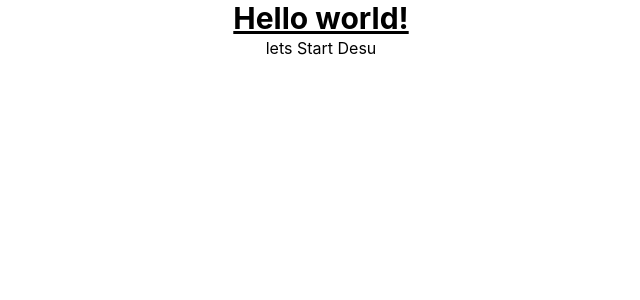
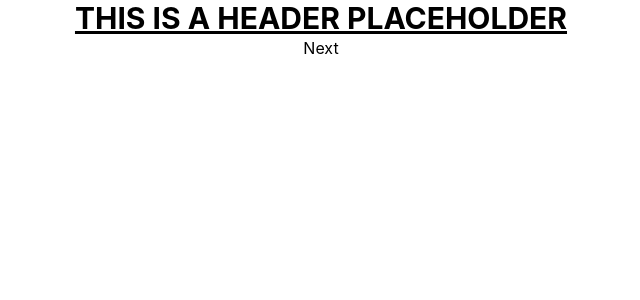
Before and after one commit to G123-jp/react_assignment, a React (Create React App) app: page / in a window 1280 px wide. Shown: the top 300 px of the page, without its empty margins (319-959 px from the left). Built offline with nearby package versions, Linux system fonts and the light colour scheme.

Commit message:
IMPLEMENTED: button stepper and step render functionality

```diff
--- a/src/components/main_form.tsx
+++ b/src/components/main_form.tsx
@@ -8,12 +8,62 @@ import Step_5 from "./step_5";
 const MainFormPage: React.FC = () => {
     const [step, setStep] = useState<number>(0);
 
+    const nextButtonHandler = () => {
+        if(step === 0){
+            setStep(step + 1)
+        }else if(step === 1){
+            setStep(step + 1)
+        }else if(step === 2){
+            setStep(step + 1)
+        }else if(step === 3){
+            setStep(step + 1)
+        }else if(step === 4){
+            setStep(step + 1)
+        }else if(step=== 5){
+            setStep(0)
+        }
+        console.log(step)
+    };
+
+    const backButtonHandler = () => {
+        setStep(step - 1)
+        console.log(step)
+    };
+
+    const conditionalButtonStepper = (step:number) => {
+        if(step === 1){
+            return <Step_1/>
+        }else if(step ===2){
+            return <Step_2/>
+        }else if(step ===3){
+            return <Step_3/>
+        }else if(step === 4){
+            return <Step_4/>
+        }else if(step === 5){
+            return <Step_5/>
+        }else return
+    }
+
     return(
         <div>
-            <h1 className="text-3xl font-bold underline">
-                Hello world!
-            </h1>
-            <div>lets Start Desu</div>
+            <div>
+                <h3 className="text-3xl font-bold underline">THIS IS A HEADER PLACEHOLDER</h3>
+            </div>
+            <div>
+                {conditionalButtonStepper(step)}
+            </div>
+            <div className="button-row">
+                <div className="back-button">
+                {
+                    step > 0 && step<5 && <button onClick={() => setStep(step - 1)}>Back</button>
+                }
+                </div>
+                <div className="next-button">
+                    <button onClick={()=>{nextButtonHandler()}} className="justify-content align-items">
+                        Next
+                    </button>
+                </div>
+            </div>
         </div>
     )
 };
--- a/src/components/step_1.tsx
+++ b/src/components/step_1.tsx
@@ -1,7 +1,7 @@
 
 const Step_1: React.FC = () => {
     return (
-        <div></div>
+        <div>step 1</div>
     )
 };
 
--- a/src/components/step_2.tsx
+++ b/src/components/step_2.tsx
@@ -1,6 +1,6 @@
 const Step_2: React.FC = () => {
     return (
-        <div></div>
+        <div>step 2</div>
     )
 };
 
--- a/src/components/step_3.tsx
+++ b/src/components/step_3.tsx
@@ -1,6 +1,6 @@
 const Step_3: React.FC = () => {
     return (
-        <div></div>
+        <div>step 3</div>
     )
 };
 
--- a/src/components/step_4.tsx
+++ b/src/components/step_4.tsx
@@ -1,6 +1,6 @@
 const Step_4: React.FC = () => {
     return (
-        <div></div>
+        <div>step 4</div>
     )
 };
 
--- a/src/components/step_5.tsx
+++ b/src/components/step_5.tsx
@@ -1,6 +1,6 @@
 const Step_5: React.FC = () => {
     return (
-        <div></div>
+        <div>step_5</div>
     )
 };
 
```
